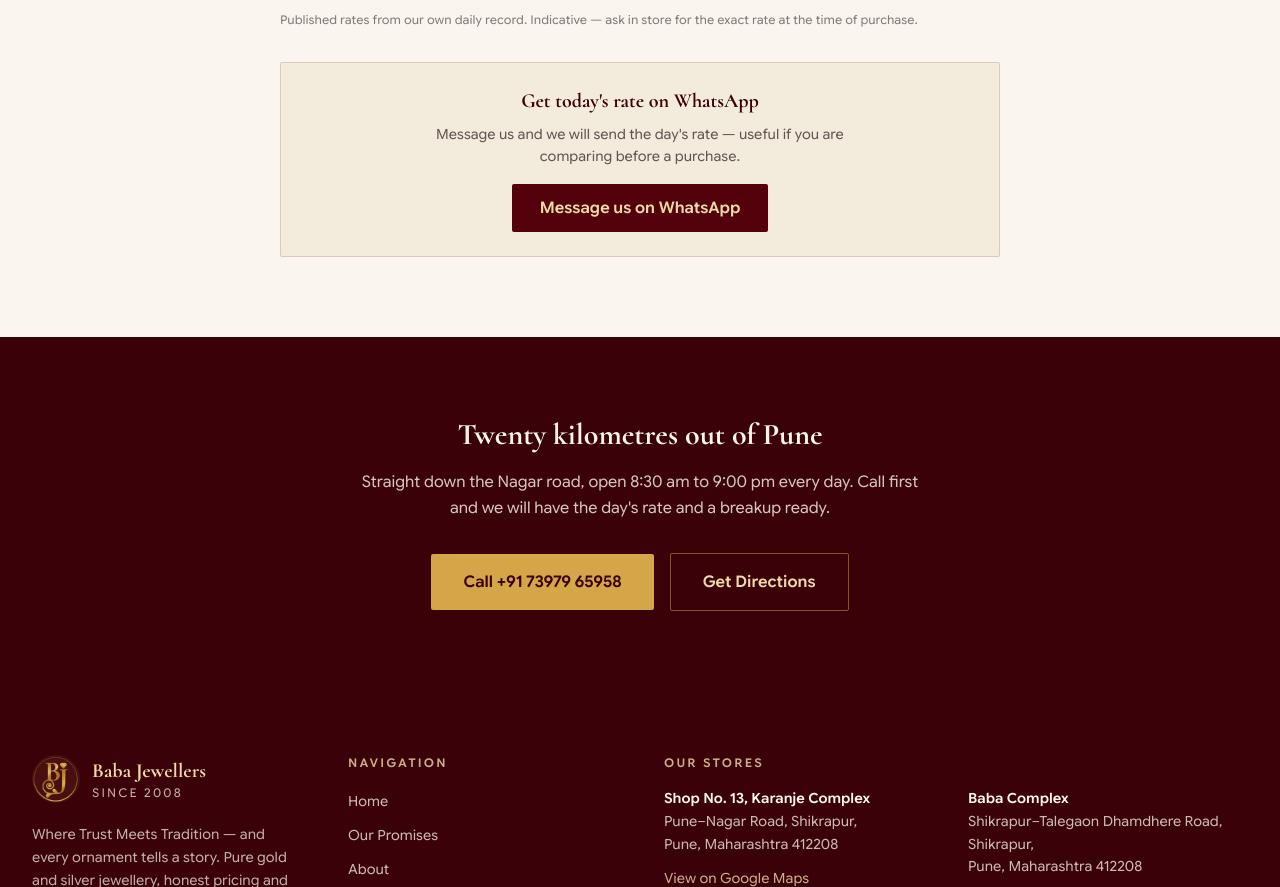
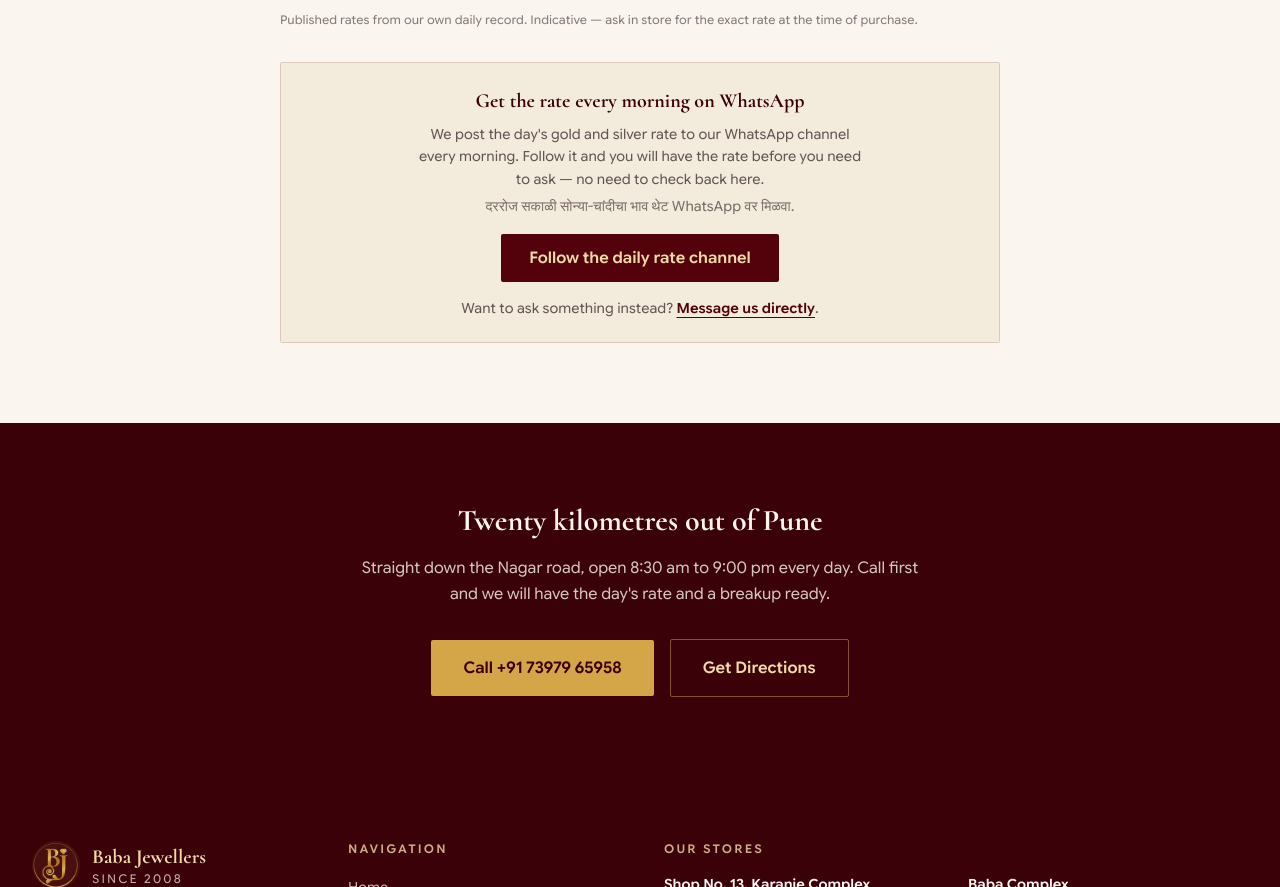
Before and after one commit to SkipAry/babajewellers, a Next.js app: page /gold-rate-wagholi in a window 1280 px wide. Shown: the part 2475-3362 px from the top of the page. Built offline with nearby package versions, Linux system fonts and the light colour scheme.

Commit message:
growth: lead rate-page CTA with the WhatsApp rate channel

```diff
--- a/src/components/MetalRates.tsx
+++ b/src/components/MetalRates.tsx
@@ -1,6 +1,8 @@
 "use client";
 
 import Link from "next/link";
+import TrackedLink from "@/components/TrackedLink";
+import { site } from "@/data/site";
 import { ratesCopy, STALE_AFTER_HOURS } from "@/data/rates-config";
 import type { PublishedRates } from "@/data/rates-config";
 import { formatUpdated, inr, marketClosed, RATE_ROWS, rateFor, useRates } from "@/lib/useRates";
@@ -157,6 +159,23 @@ export default function MetalRates({
               <span aria-hidden="true"> &rarr;</span>
             </Link>
           </p>
+
+          {/* Someone who just looked at today's rate is the single most likely
+              person on this site to want tomorrow's. The ask belongs here,
+              immediately under the figures, not buried in the footer. */}
+          <p className="m-0 mt-3 text-center">
+            <TrackedLink
+              href={site.whatsappChannel}
+              event="cta_whatsapp_channel"
+              placement="home_rates"
+              target="_blank"
+              rel="noopener noreferrer"
+              className="text-[13.5px] font-semibold text-maroon underline underline-offset-4 transition-colors hover:text-maroon-soft"
+            >
+              Get this rate every morning on WhatsApp
+              <span aria-hidden="true"> &rarr;</span>
+            </TrackedLink>
+          </p>
         </Reveal>
       </div>
     </section>
--- a/src/components/RatePageExtras.tsx
+++ b/src/components/RatePageExtras.tsx
@@ -12,7 +12,16 @@ import { makingChargeOffer, offers, site } from "@/data/site";
  * to delete in November.
  */
 
-/** Prefilled WhatsApp enquiry for the day's rate. */
+/**
+ * The daily-rate WhatsApp channel, with a 1:1 message as the secondary action.
+ *
+ * The channel leads because it is the only thing on this page that earns a
+ * SECOND visit. Someone checking the rate today will check it again tomorrow;
+ * if they follow the channel, tomorrow's check no longer depends on us
+ * ranking in Google that morning. The 1:1 link stays underneath because a
+ * message is a real enquiry and a follow is not — different intents, so they
+ * are tracked as different events.
+ */
 export function WhatsAppRateButton({ town }: { town: string }) {
   const message = `Namaskar Baba Jewellers, please send me today's gold rate. (Enquiry from ${town})`;
   const href = `https://wa.me/${site.whatsappNumber}?text=${encodeURIComponent(message)}`;
@@ -20,22 +29,41 @@ export function WhatsAppRateButton({ town }: { town: string }) {
   return (
     <div className="mt-8 rounded-sm border border-maroon/15 bg-ivory-warm p-5 text-center md:p-6">
       <p className="font-display text-xl font-bold text-maroon-deep">
-        Get today&apos;s rate on WhatsApp
+        Get the rate every morning on WhatsApp
       </p>
       <p className="mx-auto mt-2 max-w-md text-sm leading-relaxed text-ink/70">
-        Message us and we will send the day&apos;s rate — useful if you are
-        comparing before a purchase.
+        We post the day&apos;s gold and silver rate to our WhatsApp channel
+        every morning. Follow it and you will have the rate before you need to
+        ask — no need to check back here.
+      </p>
+      <p lang="mr" className="mx-auto mt-1 max-w-md text-sm leading-relaxed text-ink/60">
+        दररोज सकाळी सोन्या-चांदीचा भाव थेट WhatsApp वर मिळवा.
       </p>
       <TrackedLink
-        href={href}
-        event="cta_whatsapp"
+        href={site.whatsappChannel}
+        event="cta_whatsapp_channel"
         placement="rate_page"
         target="_blank"
         rel="noopener noreferrer"
         className="mt-4 inline-flex min-h-11 items-center justify-center rounded-sm bg-maroon px-7 py-3 text-base font-semibold text-gold-light transition-colors hover:bg-maroon-deep"
       >
-        Message us on WhatsApp
+        Follow the daily rate channel
       </TrackedLink>
+
+      <p className="mt-4 text-sm text-ink/70">
+        Want to ask something instead?{" "}
+        <TrackedLink
+          href={href}
+          event="cta_whatsapp"
+          placement="rate_page"
+          target="_blank"
+          rel="noopener noreferrer"
+          className="font-semibold text-maroon underline underline-offset-4 hover:text-maroon-soft"
+        >
+          Message us directly
+        </TrackedLink>
+        .
+      </p>
     </div>
   );
 }
--- a/src/data/site.ts
+++ b/src/data/site.ts
@@ -25,6 +25,20 @@ export const site = {
   formEndpoint: "https://formspree.io/f/mpqveyvp",
   instagram:
     "https://www.instagram.com/babajewellersofficial?igsh=MW51dXJiaXZ0bXBkdg==",
+  /**
+   * WhatsApp channel where the day's gold rate is posted every morning.
+   *
+   * This is the one asset that earns a REPEAT visit. Nobody opens a
+   * jeweller's website twice a year, but people check the gold rate daily
+   * while they are saving towards a wedding purchase — and a channel
+   * follower is reached without depending on Google ranking us that day.
+   *
+   * A channel, not a broadcast list: people subscribe themselves, there are
+   * no numbers to collect or maintain, and nobody can reply into the shop's
+   * inbox. That is why it sits alongside the 1:1 WhatsApp link rather than
+   * replacing it — following is passive, messaging is a real enquiry.
+   */
+  whatsappChannel: "https://whatsapp.com/channel/0029VbEJ7wx3LdQXvkukU132",
 };
 
 export type Store = {
--- a/src/lib/analytics.ts
+++ b/src/lib/analytics.ts
@@ -8,6 +8,10 @@ type AnalyticsEvent =
   | "cta_visit_store"
   | "cta_call"
   | "cta_whatsapp"
+  /* Following the daily-rate WhatsApp channel. Separate from cta_whatsapp
+     on purpose: a follow is a recurring touch, a message is an enquiry.
+     Mark this one as a key event in GA4 too. */
+  | "cta_whatsapp_channel"
   | "cta_directions"
   | "cta_instagram"
   | "cta_explore_collections"
```
Also changed, not shown: public/llms.txt.
